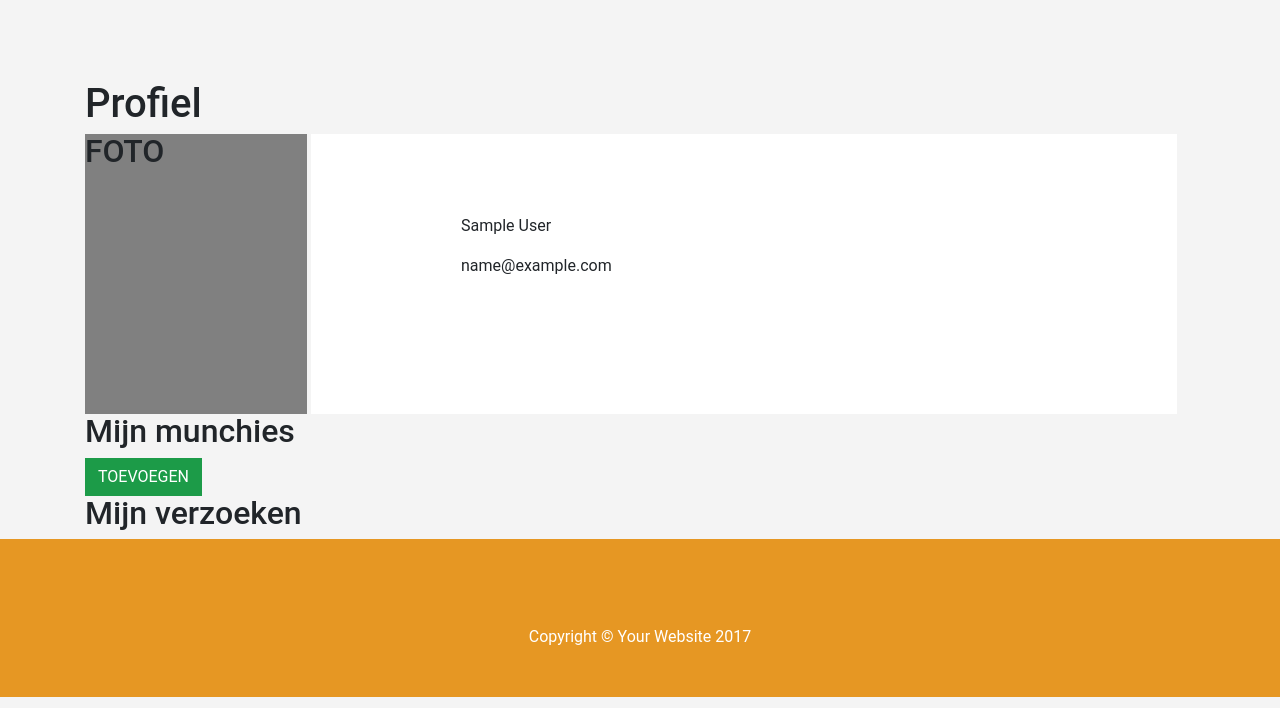
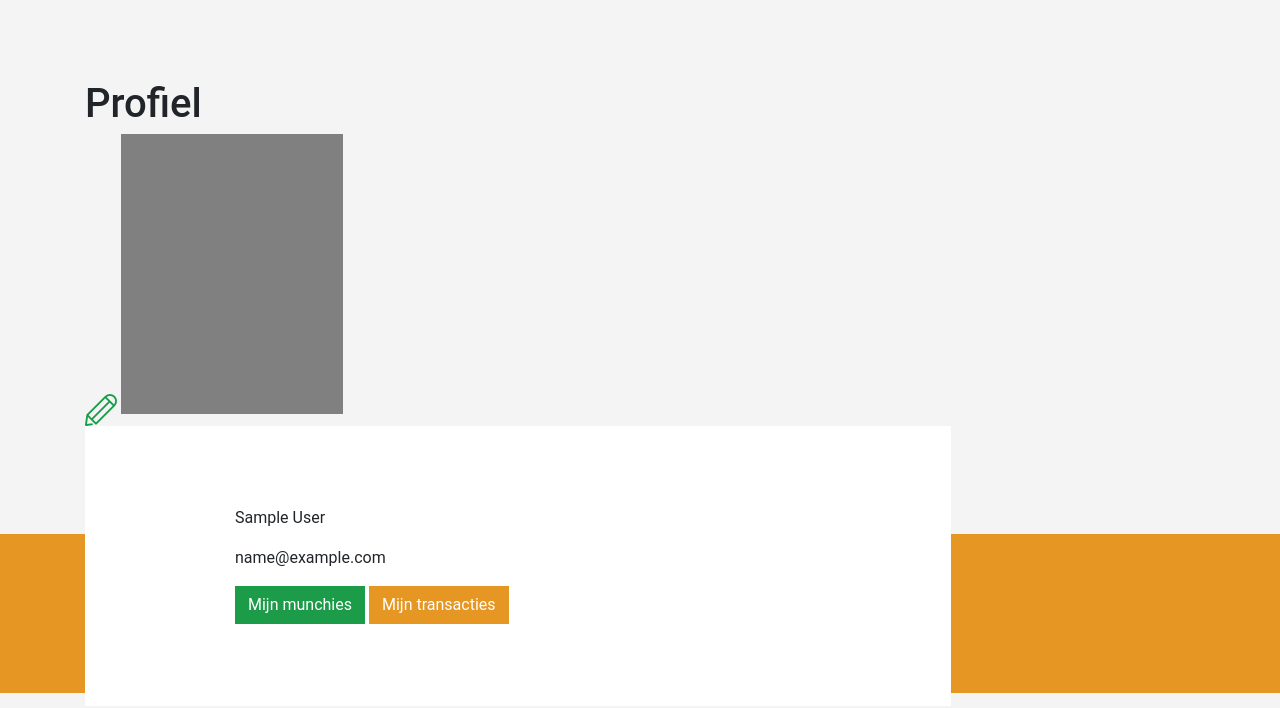
Before and after one commit to manarkbyeh/project-md, a Laravel app: page /user/1 in a window 1280 px wide. Shown: the part 92-800 px from the top of the page. Run offline with Laravel 8, Linux system fonts and the light colour scheme; tables that the repository leaves empty hold one stand-in row (values such as "Sample post"); settings files or empty folders that the repository lacks are supplied; some libraries are stand-ins or nearby versions.

Commit message:
mijn artikels weergave

```diff
--- a/project-md/app/Http/Controllers/UsersController.php
+++ b/project-md/app/Http/Controllers/UsersController.php
@@ -11,4 +11,6 @@ class UsersController extends Controller
     public function show($id){
         return view('user.profile', ['user' => User::findOrFail($id)]);
     }
+
+
 }
--- a/project-md/public/css/custom.css
+++ b/project-md/public/css/custom.css
@@ -318,3 +318,8 @@ p.cat {
 
 
 }
+
+.profiel{
+
+    height:400px;
+}
--- a/project-md/resources/views/user/profile.blade.php
+++ b/project-md/resources/views/user/profile.blade.php
@@ -12,26 +12,21 @@
 
         <h1>Profiel</h1>
 
-        <div class="profiel">
+        <div class="profiel">  <a href="{{url('')}}"><img src="/images/edit.png" alt=""></a>
             <div class="profiel-foto">
-                <h2>FOTO</h2>
+
             </div>
             <div class="profiel-content">
                 <p>{{$user->name}}</p>
                 <p>{{$user->email}}</p>
+                <p>
+                    <a class="btn btn-success " href="{{ route('article.myarticles', $user->id) }}" role="button">Mijn munchies</a>
+                    <a class="btn btn-warning " href="{{ route('article.index', $user->id) }}" role="button">Mijn transacties</a>
+                </p>
+
             </div>
         </div>
 
-        <div class="mijn-munchies">
-            <h2>Mijn munchies</h2>
-            <a class="btn btn-success" href="{{ route('article.index', $user->id) }}" role="button">TOEVOEGEN</a>
-
-
-        </div>
-
-       <div class="mijn-verzoeken">
-           <h2>Mijn verzoeken</h2>
-       </div>
 
 
 
--- a/project-md/resources/views/welcome.blade.php
+++ b/project-md/resources/views/welcome.blade.php
@@ -97,7 +97,7 @@
             </div>
 
                 <div class="text-center">
-                    <p><a class="btn btn-warning btn-lg" href="#" role="button">BEKIJK ALLE MUNCHIES</a></p>
+                    <p><a class="btn btn-warning btn-lg" href="/articles" role="button">BEKIJK ALLE MUNCHIES</a></p>
                 </div>
 
         </div>
```
Also changed, not shown: project-md/resources/views/Articles/create.blade.php (+15 -2 lines), project-md/resources/views/Articles/edit.blade.php (+8 -1 lines), project-md/resources/views/Articles/myarticles.blade.php (+35 -27 lines), project-md/public/images/1508255736.jpg (added), project-md/public/images/edit.png (added), project-md/public/images/garbage.png (added).
